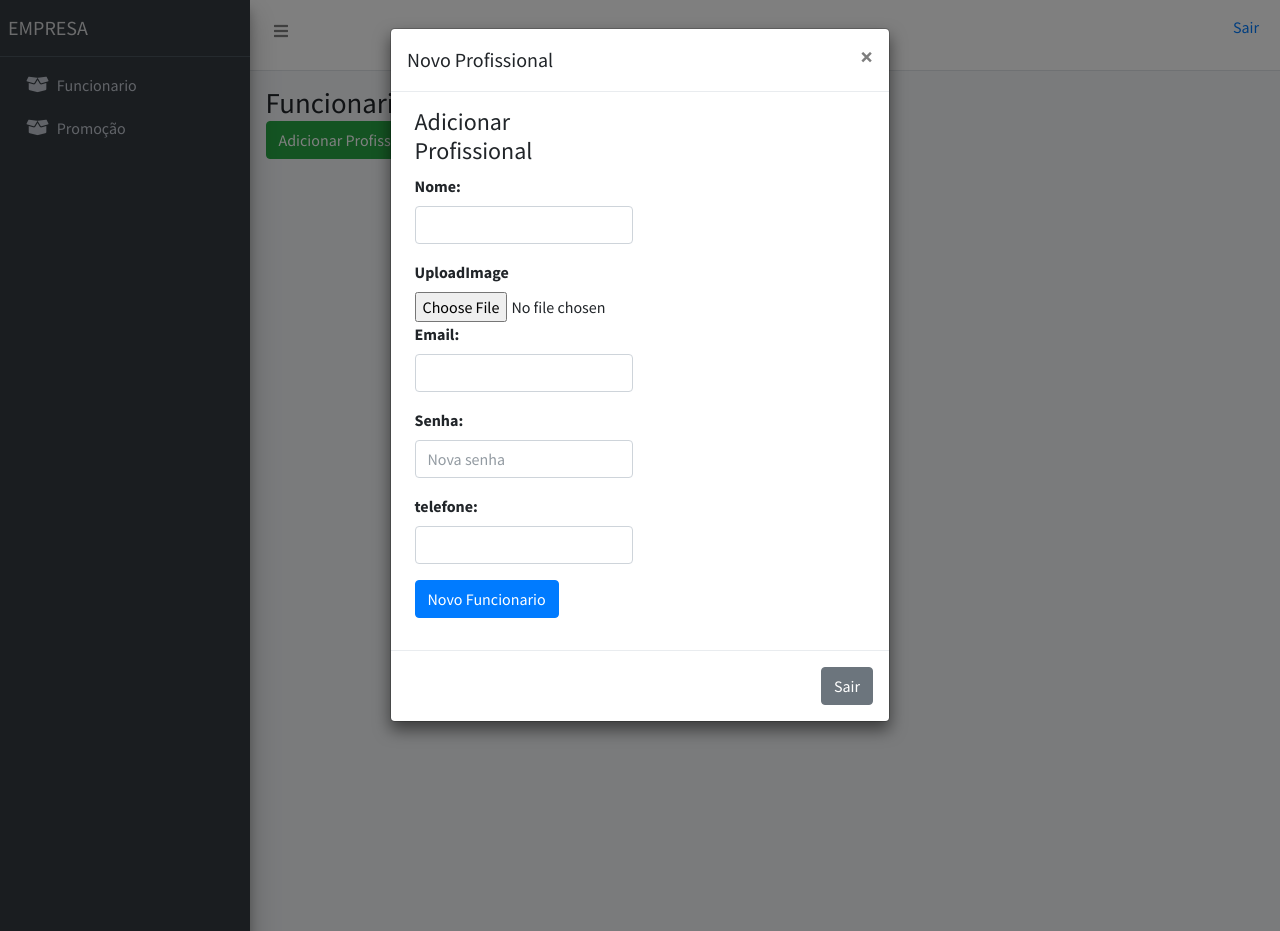
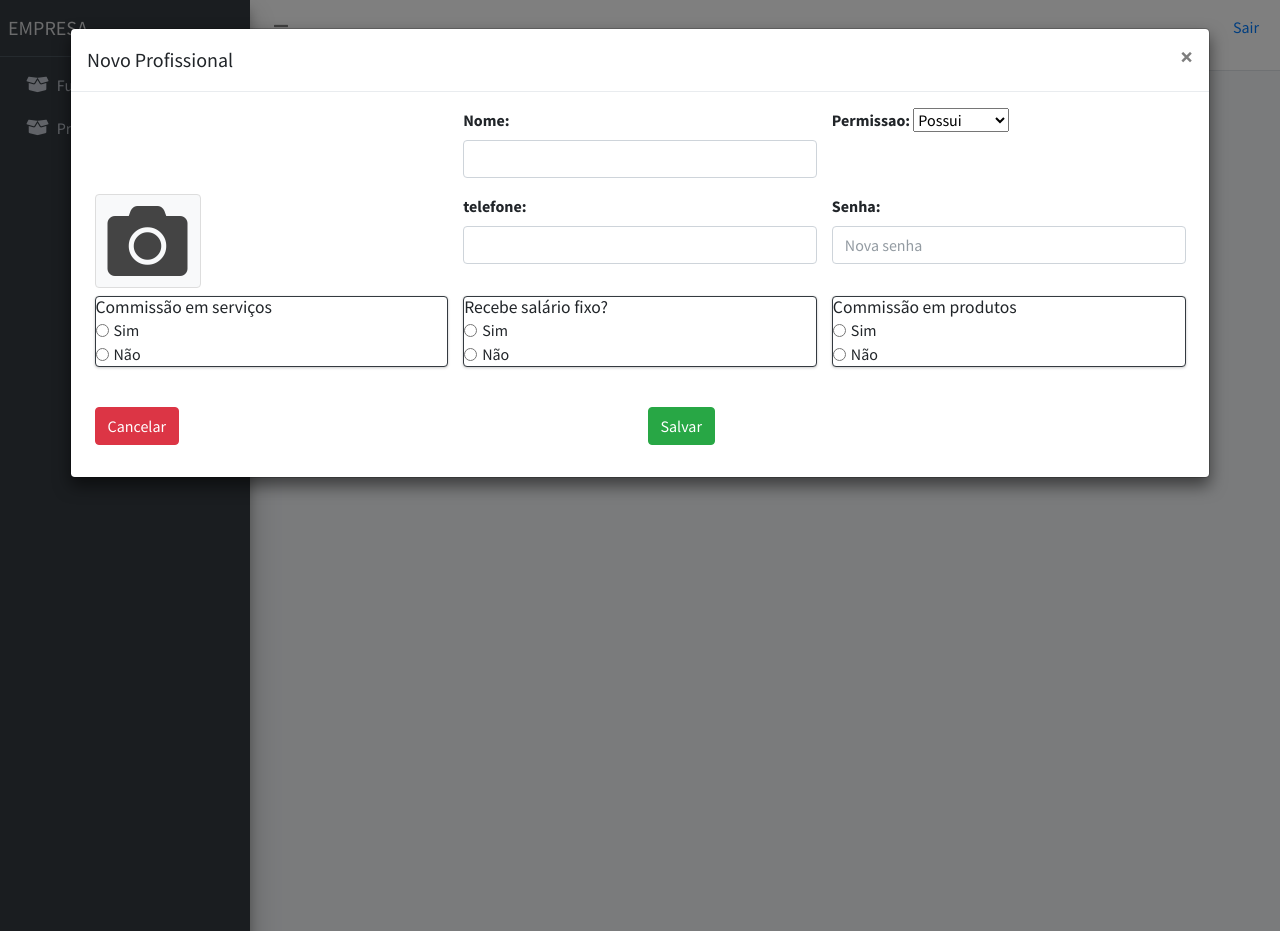
Before and after one commit to BavarescoRicardo/phpTesteAgendaServ, a PHP site: page /public/pages/funcionario/funcionario.php in a window 1280 px wide, after a click on "Adicionar Profissional". Run offline with PHP 8.4, Linux system fonts and the light colour scheme; data that the repository does not hold is empty; some libraries are stand-ins or nearby versions.

Commit message:
ajustes formulario cadastro e funcionario

```diff
--- a/public/pages/funcionario/cadastro.php
+++ b/public/pages/funcionario/cadastro.php
@@ -1,6 +1,6 @@
 <!-- Modal -->
 <div class="modal fade" id="cadastroModal" tabindex="-1" role="dialog" aria-labelledby="cadastroModalLabel" aria-hidden="true">
-  <div class="modal-dialog" role="document">
+  <div class="modal-dialog modal-xl" role="document">
     <div class="modal-content">
       <div class="modal-header">
         <h5 class="modal-title" id="cadastroModalLabel">Novo Profissional</h5>
@@ -9,42 +9,110 @@
         </button>
       </div>
       <div class="modal-body">
+        <div id="container-criar" class="container">
+          <form role="form" action="funcionario.php" method="POST" enctype="multipart/form-data">
+            <div class="row">
+              <div class="col">
 
-        <div id="container-criar" class="col-md-6">
-            <h4>Adicionar Profissional</h4>
-            <form role="form" action="funcionario.php" method="POST" enctype="multipart/form-data">
+              </div>
+              <div class="col">
                 <div class="form-group">
                     <label for="nome">Nome:</label>
                     <input type="text" class="form-control" id="nome" name="nome">
                 </div>
+              </div>
+              <div class="col">
+                <div class="form-group">
+                  <label for="permissao">Permissao:</label>
+                  <select class="form-select">
+                    <option>Possui</option>
+                    <option>Não Possui</option>
+                  </select>
+                </div>
+              </div>
+            </div>
 
-                <label>UploadImage</label>
-                <input type="file" id="myfile" name='myfile'>
-                <br/>
+          <div class="row">
+            <div class="col">
+              <label class="btn btn-default">
+                  <input type="file" id="myfile" name='myfile' hidden>
+                  <i class="fa fa-camera fa-5x" aria-hidden="true"></i>
+              </label>
 
-                <div class="form-group">
-                    <label for="email">Email:</label>
-                    <input type="text" class="form-control" id="email" name="email">
+
+            </div>
+            <div class="col">
+              <div class="form-group">
+                <label for="telefone">telefone:</label>
+                <input type="text" class="form-control" id="telefone" name="telefone">
+              </div>
+            </div>
+            <div class="col">
+              <div class="form-group">
+                <label for="senha">Senha:</label>
+                <input type="text" class="form-control" id="senha" name="senha" placeholder="Nova senha">
+              </div>
+            </div>
+          </div>
+
+          <div class="row">
+            <div class="col">
+              <div class="card border-dark" style="border: 1px solid;">
+                <h5 class="card-title">Commissão em serviços</h5>
+                <div class="form-check form-check-inline">
+                  <input class="form-check-input" type="radio" name="inlineRadioOptions" id="inlineRadio1" value="option1">
+                  <label class="form-check-label" for="inlineRadio1">Sim</label>
                 </div>
+                <div class="form-check form-check-inline">
+                  <input class="form-check-input" type="radio" name="inlineRadioOptions" id="inlineRadio2" value="option2">
+                  <label class="form-check-label" for="inlineRadio2">Não</label>
+                </div>
+              </div>
+            </div>
+            <div class="col">
+              <div class="card border-dark" style="border: 1px solid;">
+                  <h5 class="card-title">Recebe salário fixo?</h5>
+                <div class="form-check form-check-inline">
+                  <input class="form-check-input" type="radio" name="inlineRadioOptions" id="inlineRadio1" value="option1">
+                  <label class="form-check-label" for="inlineRadio1">Sim</label>
+                </div>
+                <div class="form-check form-check-inline">
+                  <input class="form-check-input" type="radio" name="inlineRadioOptions" id="inlineRadio2" value="option2">
+                  <label class="form-check-label" for="inlineRadio2">Não</label>
+                </div>
+              </div>
+            </div>
 
-                <div class="form-group">
-                    <label for="senha">Senha:</label>
-                    <input type="text" class="form-control" id="senha" name="senha" placeholder="Nova senha">
+            <div class="col">
+              <div class="card border-dark" style="border: 1px solid;">
+                <h5 class="card-title">Commissão em produtos</h5>
+                <div class="form-check form-check-inline">
+                  <input class="form-check-input" type="radio" name="inlineRadioOptions" id="inlineRadio1" value="option1">
+                  <label class="form-check-label" for="inlineRadio1">Sim</label>
                 </div>
+                <div class="form-check form-check-inline">
+                  <input class="form-check-input" type="radio" name="inlineRadioOptions" id="inlineRadio2" value="option2">
+                  <label class="form-check-label" for="inlineRadio2">Não</label>
+                </div>
+              </div>
+            </div>
+          </div>
 
-                <div class="form-group">
-                    <label for="telefone">telefone:</label>
-                    <input type="text" class="form-control" id="telefone" name="telefone">
-                </div>
+          <br/>
+          <div class="row">
+            <div class="col">
+              <input type="button" class="btn btn-danger" data-dismiss="modal" value="Cancelar">
+            </div>
+            <div class="col">
+              <input type="submit" name="salvar" class="btn btn-success" value="Salvar">
+            </div>
+          </div>
 
-                <input type="submit" name="salvar" class="btn btn-primary" value="Novo Funcionario">
-            </form>
-        </div>
+        </form>
+      </div>
 
       </div>
-      <div class="modal-footer">
-        <button type="button" class="btn btn-secondary" data-dismiss="modal">Sair</button>
-      </div>
     </div>
+
   </div>
 </div>
--- a/public/pages/funcionario/funcionario.php
+++ b/public/pages/funcionario/funcionario.php
@@ -39,7 +39,7 @@
           <div class="container-fluid">
             <div class="row mb-2">
               <div class="col-sm-6">
-                <h1 class="m-0">Funcionarios</h1>
+                <br>
                 <button type="button" class="btn btn-success" data-toggle="modal" data-target="#cadastroModal">Adicionar Profissional</button>
               </div>
             </div>
```
